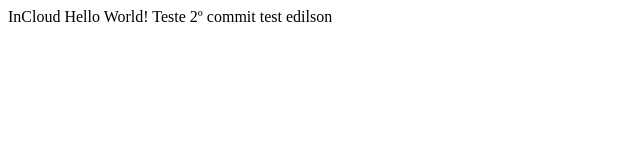
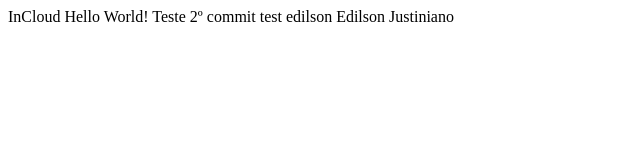
Before and after one commit to edilsonjustiniano/InCloud, a plain HTML site: page WebContent/index.html in a window 1280 px wide. Shown: the whole page, without its empty margins (0-640 px from the left). Drawn offline with Linux system fonts and the light colour scheme.

Commit message:
commit para teste no eclipse

```diff
--- a/WebContent/index.html
+++ b/WebContent/index.html
@@ -18,5 +18,6 @@ test
 
 edilson
 
+	Edilson Justiniano
 </body>
 </html>
```
